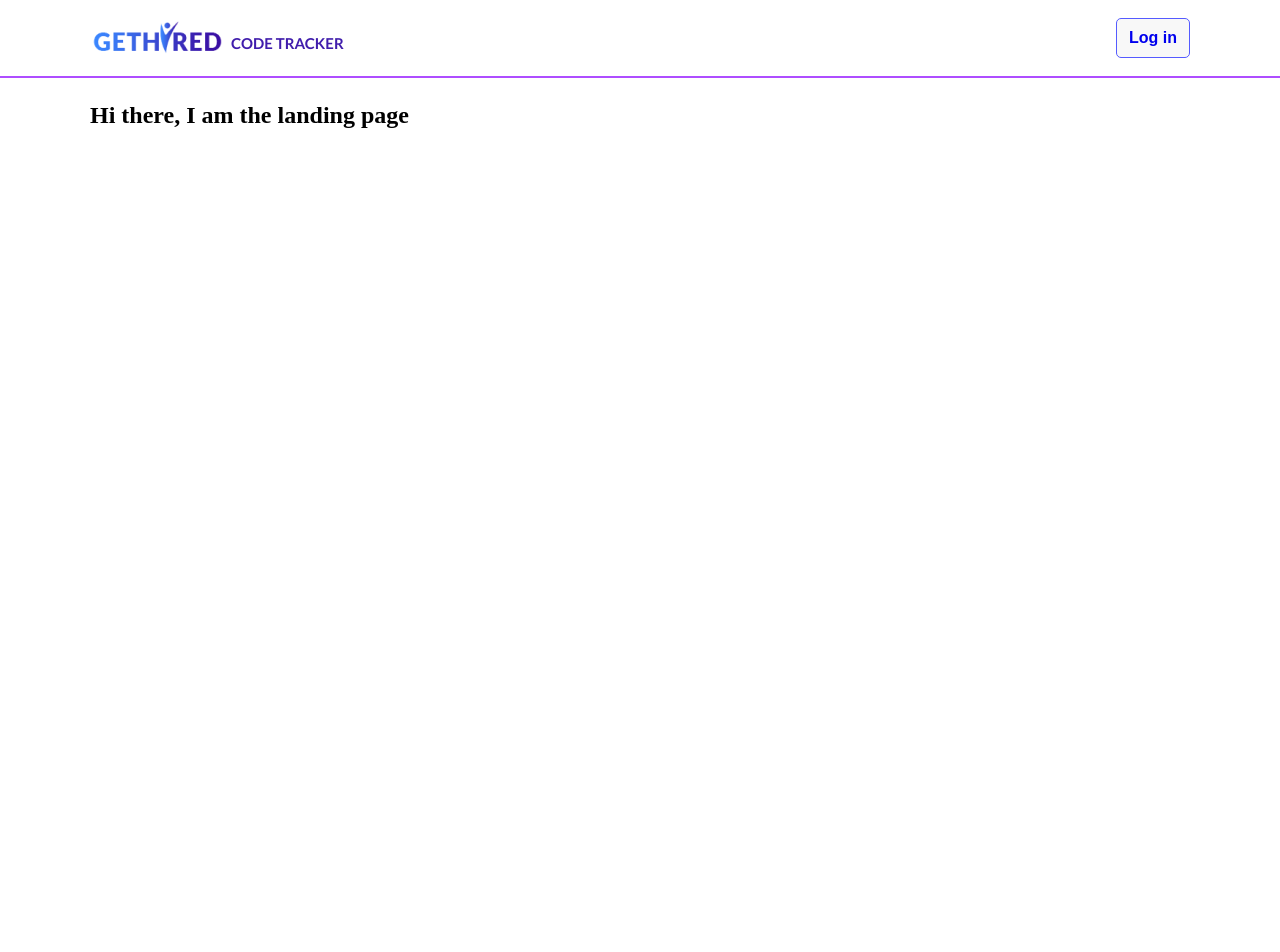
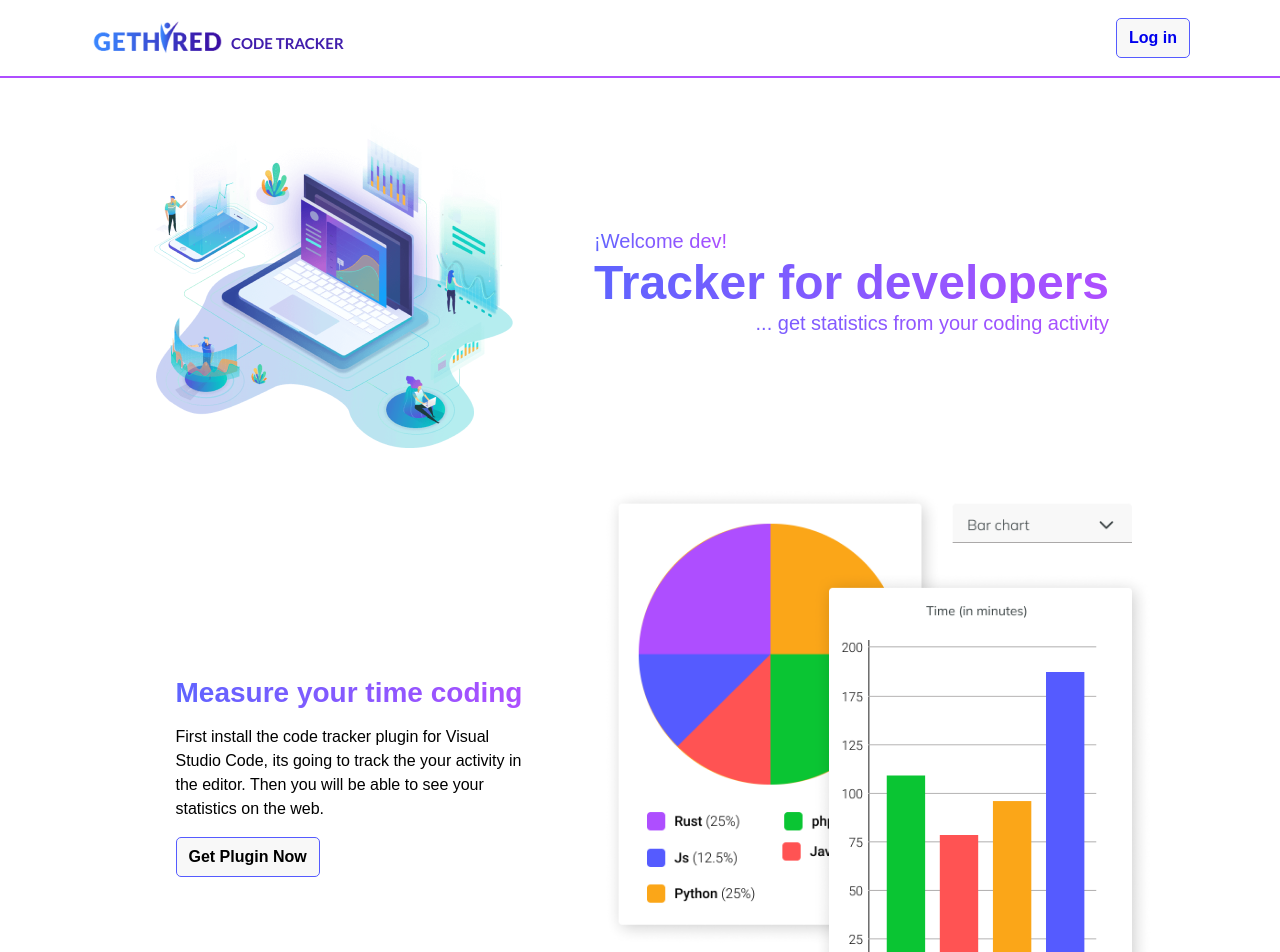
Before and after one commit to Platzi-Master-C8/MF-Plugins, a Next.js app in the folder gethired-frontend-web/: page / in a window 1280 px wide. Shown: the top 952 px of the page. Before the commit the page ends 800 px from the top, so only its background shows below. Built offline with nearby package versions, Linux system fonts and the light colour scheme; no server answers.

Commit message:
feat: Finish layout of the landing page

```diff
--- /dev/null
+++ b/gethired-frontend-web/components/Landing.jsx
@@ -0,0 +1,43 @@
+import React from 'react';
+import Image from 'next/image';
+import pcImg from '../public/images/pc_landing.png';
+import graphImg from '../public/images/graph_landing.png';
+import { Button } from '../components/Button/Button';
+
+const LandingPage = () => {
+  return (
+    <>
+      <section className="Landing__main">
+        <div className="Landing__main--img">
+          <Image src={pcImg} alt="Computer illustration" />
+        </div>
+        <div className="Landing__main--copy">
+          <div className="Landing__main--copy__text">
+            <span>¡Welcome dev!</span>
+            <h2>Tracker for developers</h2>
+            <span>... get statistics from your coding activity</span>
+          </div>
+        </div>
+      </section>
+
+      <section className="Landing__secondary">
+        <div className="Landing__secondary--img">
+          <Image src={graphImg} alt="Computer illustration" />
+        </div>
+        <div className="Landing__secondary--copy">
+          <div className="Landing__secondary--copy__text">
+            <h2>Measure your time coding</h2>
+            <p>
+              First install the code tracker plugin for Visual Studio Code, its
+              going to track the your activity in the editor. Then you will be
+              able to see your statistics on the web.
+            </p>
+          </div>
+          <Button name="Get Plugin Now" />
+        </div>
+      </section>
+    </>
+  );
+};
+
+export default LandingPage;
--- a/gethired-frontend-web/pages/index.js
+++ b/gethired-frontend-web/pages/index.js
@@ -1,26 +1,23 @@
 import Head from 'next/head';
 import React from 'react';
-import Router from "next/router";
+import Router from 'next/router';
+import LandingPage from '../components/Landing';
 // auth
 import { useUser } from '@auth0/nextjs-auth0';
 
 export default function Landing() {
   const { user } = useUser();
-  if(user){
-    Router.push("/home")
+  if (user) {
+    Router.push('/home');
   }
 
-  return(
+  return (
     <section className="Main__wrapper">
       <Head>
         <title>Get Hired | Code tracker</title>
-        <meta
-          name="viewport"
-          content="initial-scale=1.0, width=device-width"
-        />
+        <meta name="viewport" content="initial-scale=1.0, width=device-width" />
       </Head>
-
-      <h2>Hi there, I am the landing page</h2>
+      <LandingPage />
     </section>
-  )
+  );
 }
--- a/gethired-frontend-web/styles/components/Button.scss
+++ b/gethired-frontend-web/styles/components/Button.scss
@@ -10,8 +10,9 @@
 }
 
 .getToken-button:hover {
-    background-color: #555BFF;
+  background-color: #555bff;
   color: white;
+  cursor: pointer;
 }
 
 @media (min-width: 900px) {
--- /dev/null
+++ b/gethired-frontend-web/styles/components/LandingPage.scss
@@ -0,0 +1,102 @@
+@mixin text-gradient {
+  background: -webkit-linear-gradient(
+    0deg,
+    rgba(95, 100, 255, 1) 0%,
+    rgba(174, 78, 255, 1) 100%
+  );
+  -webkit-background-clip: text;
+  -webkit-text-fill-color: transparent;
+}
+
+.Landing__main {
+  margin-top: 40px;
+  display: flex;
+  @media (max-width: 900px) {
+    flex-direction: column-reverse;
+    align-items: center;
+  }
+  &--img {
+    width: 50%;
+    display: flex;
+    justify-content: end;
+    @media (max-width: 900px) {
+      margin-top: 1.5rem;
+    }
+    img {
+      max-width: 100%;
+    }
+  }
+  &--copy {
+    width: 80%;
+    display: flex;
+    justify-content: space-around;
+    align-items: center;
+    line-height: 2.5rem;
+    h2 {
+      font-size: 48px;
+      @media (max-width: 900px) {
+        text-align: center;
+        line-height: 3rem;
+      }
+      @include text-gradient();
+    }
+    span {
+      @media (max-width: 900px) {
+        display: inline-block;
+        width: 100%;
+        text-align: center;
+        margin-bottom: 0.8rem;
+      }
+      @include text-gradient();
+      font-size: 20px;
+      &:last-child {
+        display: inline-block;
+        width: 100%;
+        text-align: right;
+        font-size: 20px;
+        @media (max-width: 900px) {
+          text-align: center;
+        }
+      }
+    }
+  }
+}
+.Landing__secondary {
+  margin-top: 40px;
+  display: flex;
+  justify-content: space-around;
+  @media (max-width: 900px) {
+    flex-direction: column;
+    align-items: center;
+  }
+  &--img {
+    order: 2;
+    width: 50%;
+    @media (max-width: 900px) {
+      margin-top: 2rem;
+    }
+    img {
+      width: 150px;
+    }
+  }
+  &--copy {
+    order: 1;
+    width: 400px;
+    display: flex;
+    flex-direction: column;
+    justify-content: center;
+    padding-left: 3rem;
+    @media (max-width: 900px) {
+      padding-left: 0;
+      margin-top: 2rem;
+    }
+    h2 {
+      font-size: 28px;
+      @include text-gradient();
+    }
+    p {
+      margin: 1rem 0 1rem;
+      line-height: 1.5rem;
+    }
+  }
+}
--- a/gethired-frontend-web/styles/globals.scss
+++ b/gethired-frontend-web/styles/globals.scss
@@ -1,7 +1,11 @@
 $colorContrastOne: #ae4eff;
 $colorContrastTwo: #401dac;
-$mainGradient: linear-gradient(90deg, rgba(95,100,255,1) 0%, rgba(174,78,255,1) 100%);
-$colorUnactive: #ABA9A9;
+$mainGradient: linear-gradient(
+  90deg,
+  rgba(95, 100, 255, 1) 0%,
+  rgba(174, 78, 255, 1) 100%
+);
+$colorUnactive: #aba9a9;
 $mainFont: 'Lato', sans-serif;
 $secondaryFont: 'Mulish', sans-serif;
 $mainShadow: 3px 3px 20px rgba(0, 0, 0, 0.2);
@@ -14,23 +18,23 @@ $mainShadow: 3px 3px 20px rgba(0, 0, 0, 0.2);
 
 body {
   background-color: white;
+  font-family: 'Mulish', sans-serif;
 }
 
-.error{
+.error {
   font-family: $mainFont;
   color: $colorContrastTwo;
 }
-.wrapper{
+.wrapper {
   width: 90%;
   max-width: 1100px;
   margin: 24px auto;
   padding-bottom: 30px;
 }
-.cta{
-  background-color: #F8F8F8;
-  border: 1px solid #555BFF;
+.cta {
+  background-color: #f8f8f8;
+  border: 1px solid #555bff;
 }
-
 
 @import './components/PluginStatus.scss';
 @import './components/Button.scss';
@@ -40,9 +44,7 @@ body {
 @import './components/ChartPieItem.scss';
 @import './components/LoadingMain.scss';
 @import './components/MainSkeleton.scss';
-
-
-
+@import './components/LandingPage.scss';
 @import './containers/UserMain.scss';
 @import './containers/Filter.scss';
 @import './containers/Checkboxes.scss';
@@ -54,6 +56,5 @@ body {
 @import './containers/UserProject.scss';
 @import 'containers/OperativeSystem.scss';
 
-
 @import './pages/home.scss';
 @import './pages/profile.scss';
```
Also changed, not shown: gethired-frontend-web/public/images/graph_landing.png (added), gethired-frontend-web/public/images/pc_landing.png (added), gethired-frontend-web/styles/pages/landingPage.scss (added). Lines whose indentation alone changed are shown as unchanged.
